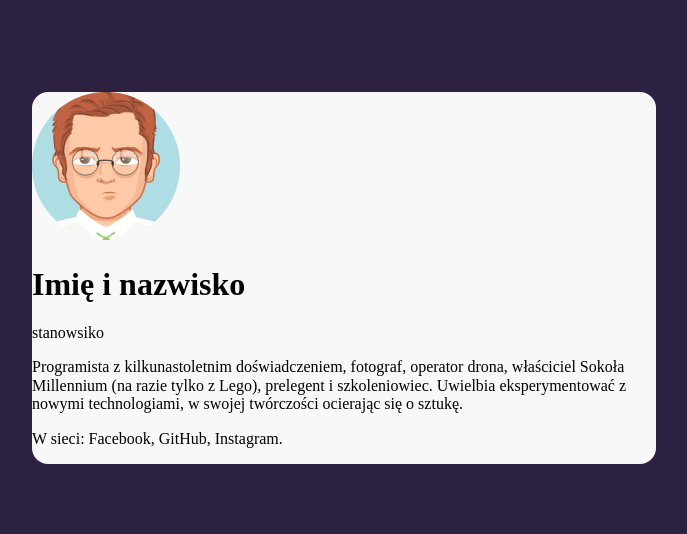
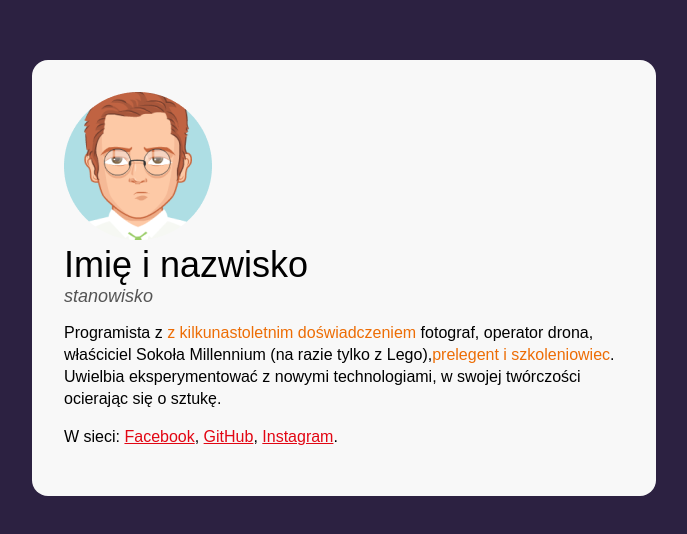
Before and after one commit to rafal-wojcik/business-card-2020, a plain HTML site: page index.html in a window 1280 px wide. Shown: the part 122-656 px from the top of the page, without its empty margins (296-983 px from the left). Drawn offline with Linux system fonts and the light colour scheme.

Commit message:
complete BEM

```diff
--- a/index.html
+++ b/index.html
@@ -9,14 +9,18 @@
 </head>
 <body>
     <main class="main">
-        <article>
-            <img src="avatar.png" alt="Zdjęcie Imię i nazwisko"/>
-            <header>
-                <h1>Imię i nazwisko</h1>
-                <p>stanowsiko</p>
+        <article class="person">
+            <img class="person_picture" src="avatar.png" alt="Zdjęcie Imię i nazwisko"/>
+            <header class="person_info">
+                <h1 class="person_name">Imię i nazwisko</h1>
+                <p class="person_position">stanowisko</p>
             </header>
-            <p>Programista z kilkunastoletnim doświadczeniem, fotograf, operator drona, właściciel Sokoła Millennium (na razie tylko z Lego), prelegent i szkoleniowiec. Uwielbia eksperymentować z nowymi technologiami, w swojej twórczości ocierając się o sztukę.</p>
-            <p>W sieci: Facebook, GitHub, Instagram.</p>
+            <p class="person_description">Programista z <strong class="special">z kilkunastoletnim doświadczeniem</strong> fotograf, operator drona, właściciel Sokoła Millennium (na razie tylko z Lego),<strong class="special">prelegent i szkoleniowiec</strong>. Uwielbia eksperymentować z nowymi technologiami, w swojej twórczości ocierając się o sztukę.</p>
+            <p class="person_description">
+                W sieci: <a class="person_link" href="#">Facebook</a>,
+                <a class="person_link" href="#">GitHub</a>,
+                <a class="person_link" href="#">Instagram</a>.
+            </p>
             </article>
     </main>
 
--- a/style.css
+++ b/style.css
@@ -1,14 +1,55 @@
+html {
+    box-sizing: border-box;
+}
+
+*, *:before, *:after {
+    box-sizing: inherit;
+}
+
+
 body {
     background-color: #2C2141;
     display: flex;
     justify-content: center;
     align-items: center;
     min-height: 100vh;
+    font-family:Arial, Helvetica, sans-serif;
 }
 
 .main {
     background: #F8F8F8;
     border-radius: 16px;
     width: 624px;
-    margin: 16px;
+    padding: 32px;
 }
+
+.person {
+
+}
+
+.person_description {
+    font-size: 16px;
+    line-height: 22px;
+}
+
+.person_name {
+font-weight: normal;
+font-size: 36px;
+margin: 0;
+}
+
+.person_position {
+    font-size: 18px;
+    color: #545454;
+    margin:0;
+    font-style: italic;
+}
+
+.special {
+    color: #ED6D05;
+    font-weight: normal;
+}
+
+.person_link {
+    color: #E20613;
+}
```
